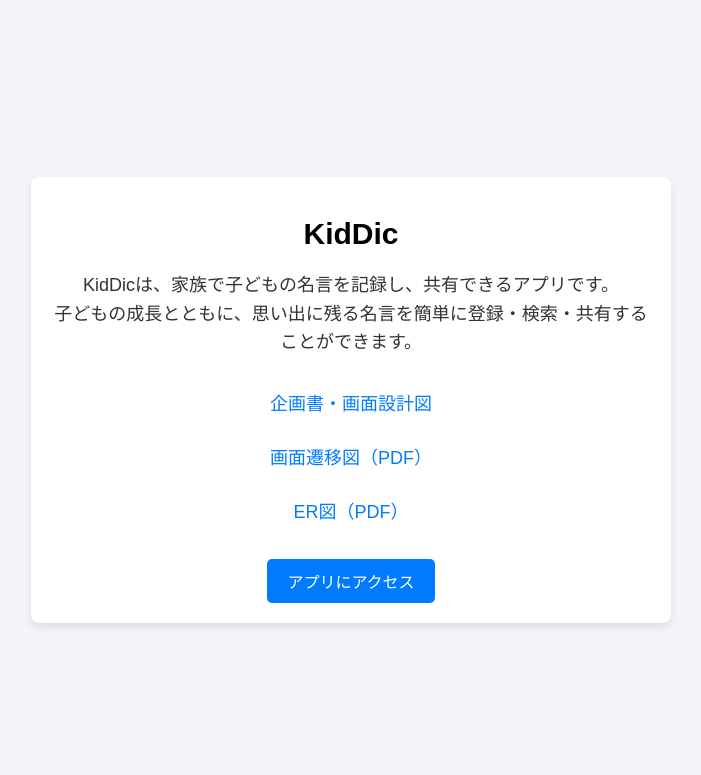
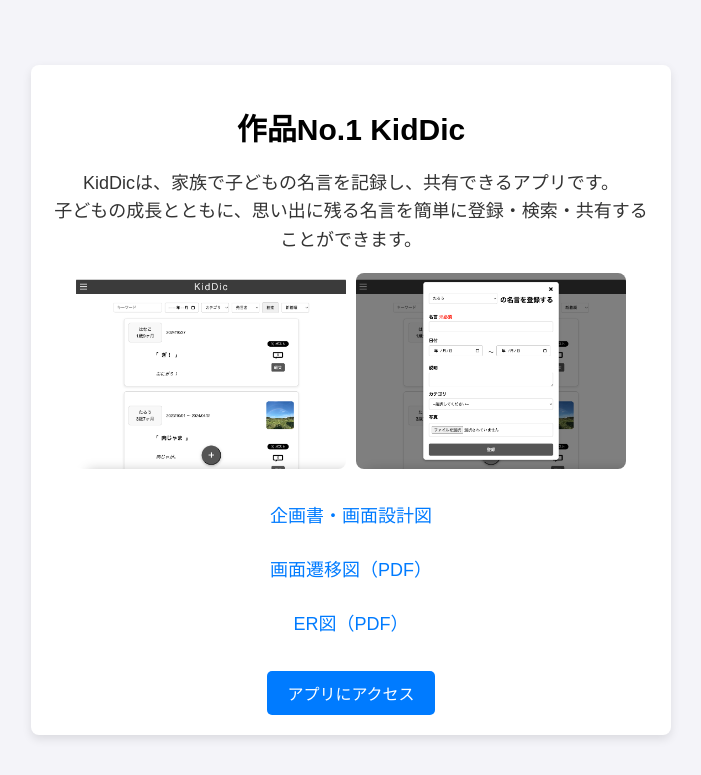
Before and after one commit to minami0619/KidDic, a Django app: page / in a window 1280 px wide. Shown: the top 775 px of the page, without its empty margins (289-990 px from the left). Run offline with Django 5.2, Linux system fonts and the light colour scheme.

Commit message:
ポートフォリオ、初回ログイン修正

```diff
--- a/app/templates/child_form.html
+++ b/app/templates/child_form.html
@@ -114,7 +114,9 @@
                 <button type="submit">登録</button>
             </div>
         </form>
-        <a href="{% url 'home' %}">ホームへ戻る</a>
+        {% if not is_first_login %}
+        <a href="{% url 'home' %}" class="btn btn-primary">ホームに戻る</a>
+        {% endif %}
     </div>
 
     <script src="{% static 'js/child_registration.js' %}"></script>
--- a/app/templates/portfolio.html
+++ b/app/templates/portfolio.html
@@ -1,3 +1,5 @@
+{% load static %}
+
 <!DOCTYPE html>
 <html lang="ja">
 <head>
@@ -71,14 +73,35 @@
             margin-top: 20px;
             line-height: 3; /* リンク間のスペースを広げる */
         }
+
+        /* 画像コンテナを横並びに配置 */
+        .image-container {
+            display: flex;
+            justify-content: center; /* コンテナ内の要素を中央揃え */
+            gap: 10px; /* 画像間の隙間 */
+            margin-bottom: 20px; /* 画像下に余白 */
+        }
+
+        /* 画像のサイズを指定 */
+        .portfolio-image {
+            width: 45%; /* 画像の幅を設定（必要に応じて調整） */
+            height: auto;
+            border-radius: 8px; /* 角を少し丸める */
+        }
     </style>
 </head>
 <body>
     <div class="container">
-        <h1>KidDic</h1>
+        <h1>作品No.1 KidDic</h1>
         <p>KidDicは、家族で子どもの名言を記録し、共有できるアプリです。<br>
            子どもの成長とともに、思い出に残る名言を簡単に登録・検索・共有することができます。
         </p>
+
+        <!-- 画像を横並びで表示するテーブル -->
+        <div class="image-container">
+            <img src="{% static 'images/portfolio_image.png' %}" class="portfolio-image">
+            <img src="{% static 'images/portfolio_image2.jpg' %}" class="portfolio-image">
+        </div>
 
         <div class="links">
             <!-- 企画書のボタン -->
--- a/app/views.py
+++ b/app/views.py
@@ -39,19 +39,35 @@
             backend = get_backends()[0]  # 最初のバックエンドを選択
             login(request, user, backend=backend.__class__.__name__)
 
-            return post_login_redirect(user)  # 共通のリダイレクト関数を使用
+            return post_login_redirect(user, request)  # 共通のリダイレクト関数を使用
         return render(request, "signup.html", context={
             "form": form
         })
 
-def post_login_redirect(user):
-    """子ども情報が登録済みかを確認し、適切な画面にリダイレクト"""
-    if not Child.objects.filter(family=user.family).exists():
-        return redirect("child_add")  # 子ども情報未登録の場合
-    return redirect("home")  # 子ども情報が登録済みの場合
+def post_login_redirect(user, request):
+    """初回ログイン時かつ子ども情報が未登録の場合のみ、お子さま登録画面にリダイレクト"""
+    # 初回ログインかつセッションフラグがない場合のみリダイレクト
+    if user.is_first_login and not request.session.get("initial_redirect_done"):
+        if not Child.objects.filter(family=user.family).exists():
+            # 初回リダイレクトが必要な場合のみフラグを設定
+            request.session["initial_redirect_done"] = True
+            return redirect("child_add")
+
+        # 初回リダイレクト不要ならフラグをFalseにして保存
+        user.is_first_login = False
+        user.save()
+
+    # 通常のホーム画面にリダイレクト
+    return redirect("home")
 
 
 class LoginView(View):
+    def dispatch(self, request, *args, **kwargs):
+        # ログイン済みの場合、ポートフォリオや他の画面からアクセスしてもホーム画面へ
+        if request.user.is_authenticated:
+            return redirect('home')
+        return super().dispatch(request, *args, **kwargs)
+
     def get(self, request):
         form = LoginForm()
         return render(request, "login.html", context={
@@ -63,10 +79,8 @@
         if form.is_valid():
             user = form.user
             login(request, user)
-            return post_login_redirect(user)  # 共通のリダイレクト関数を使用
-        return render(request, "login.html", context={
-            "form": form
-        })
+            return post_login_redirect(user, request)  # ログイン時にのみリダイレクト確認
+        return render(request, "login.html", context={"form": form})
 
 
 
@@ -74,14 +88,21 @@
     login_url = "login"
 
     def get(self, request, *args, **kwargs):
-        # 子ども情報が未登録の場合は、お子さま登録画面にリダイレクト
-        if not Child.objects.filter(family=request.user.family).exists():
-            return redirect("child_add")
+        # すべての変数をリダイレクトの条件に関係なく初期化
+        family = request.user.family if request.user.is_authenticated else None
+        quotes = Quote.objects.filter(child__family=family).order_by('-created_at') if family else Quote.objects.none()
+        children = Child.objects.filter(family=family) if family else None
+        categories = Category.objects.all()
+        form = QuoteForm() if request.user.is_authenticated else None
 
-        # ここからは通常のホーム画面の処理
-        family = request.user.family
-        quotes = Quote.objects.filter(child__family=family).order_by('-created_at')
-        children = Child.objects.filter(family=family)
+        # # 初回リダイレクト後のセッションを確認し、フラグがあればリダイレクトをスキップ
+        # if request.user.is_authenticated:
+        #     if not request.session.get("initial_redirect_done") and not Child.objects.filter(family=family).exists():
+        #         request.session["initial_redirect_done"] = True  # フラグを設定
+        #         return redirect("child_add")
+
+        # # ホーム画面を表示する際には初回リダイレクトフラグをクリア
+        # request.session.pop("initial_redirect_done", None)
 
     # def get(self, request, *args, **kwargs):
     #     # ユーザーが認証されていない場合、公開状態の名言のみ表示
@@ -120,12 +141,6 @@
             quotes = quotes.order_by('created_at')
         elif sort_order == 'alphabet':
             quotes = quotes.order_by('content')
-
-        # すべてのカテゴリを取得
-        categories = Category.objects.all()
-
-        # フォームの設定
-        form = QuoteForm() if request.user.is_authenticated else None
 
         # テンプレートにデータを渡してレンダリング
         return render(request, 'home.html', {
@@ -192,6 +207,9 @@
             user.email = form.cleaned_data['email']
             user.save()  # ユーザー情報を保存
 
+            # セッションフラグを削除してリダイレクトループを防止
+            request.session.pop("first_login_redirect", None)
+
             # パスワードの変更
             current_password = form.cleaned_data.get('current_password')
             new_password = form.cleaned_data.get('password1')
@@ -210,7 +228,16 @@
 
 class ChildCreateView(View):
     def get(self, request):
-        return render(request, 'child_form.html', {'today_date': now().date()})
+        # 初回ログイン時かどうかのフラグを取得し、初回アクセス時のみFalseに設定
+        is_first_login = request.user.is_first_login if request.user.is_authenticated else False
+        if is_first_login:
+            request.user.is_first_login = False
+            request.user.save()  # フラグをFalseに設定し、次回以降は初回として扱わない
+
+        return render(request, 'child_form.html', {
+            'today_date': now().date(),
+            'is_first_login': is_first_login
+        })
 
     def post(self, request):
         if request.user.family is None:
```
Also changed, not shown: app/static/images/portfolio_image.png (added), app/static/images/portfolio_image2.jpg (added), db.sqlite3, 2 other files.
